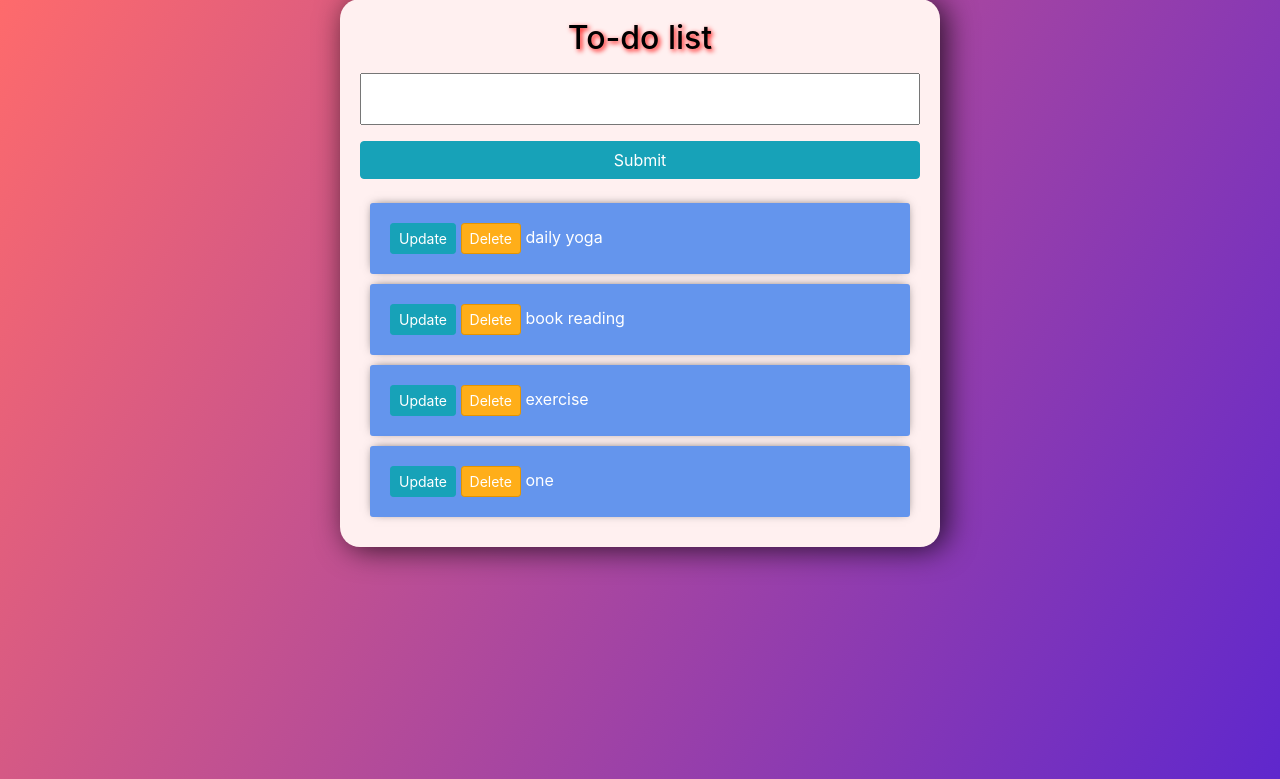
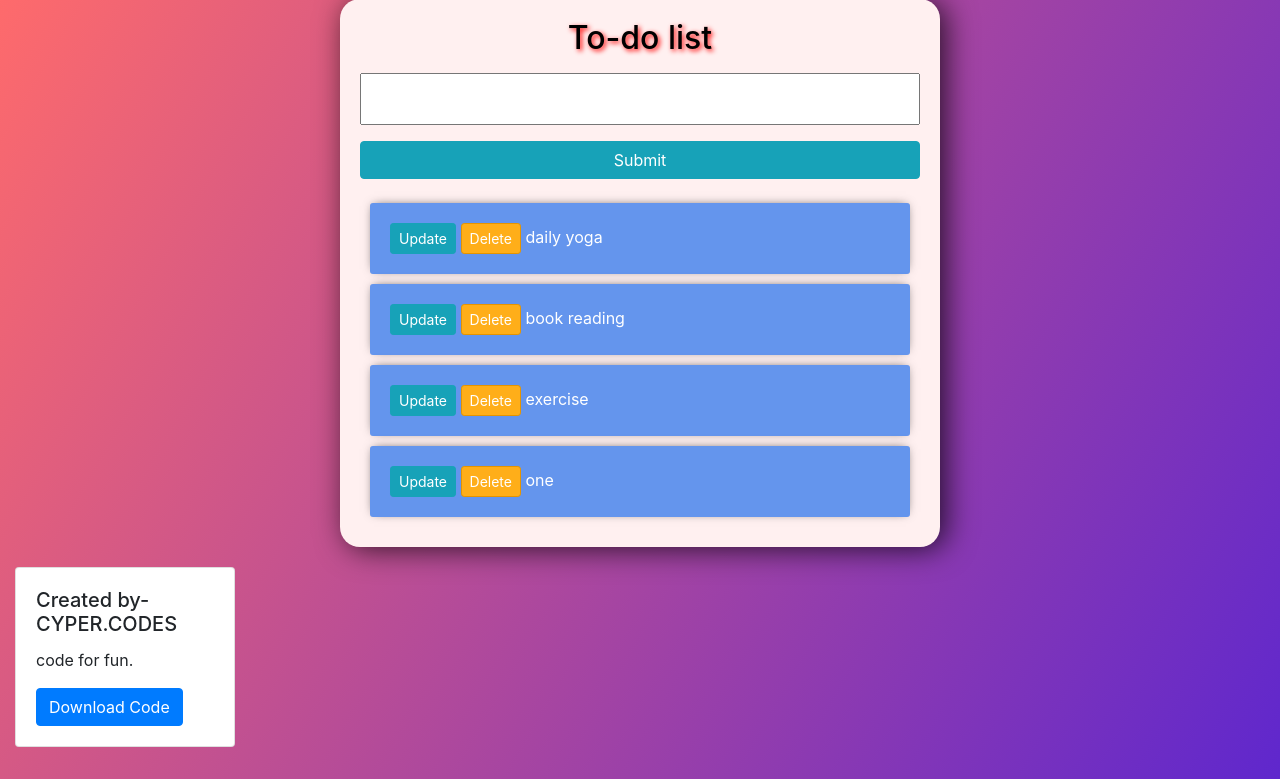
Before and after one commit to Tarun-singh98/cypher.codes.app1, a Django app: page / in a window 1280 px wide. Shown: the part 21-800 px from the top of the page. Run offline with Django 3.2, Linux system fonts and the light colour scheme; data comes from the database, SQL or seed files in the repository; some libraries are stand-ins or nearby versions.

Commit message:
Update index.htm

```diff
--- a/template/todoapp/index.htm
+++ b/template/todoapp/index.htm
@@ -89,7 +89,14 @@
             {% endfor %}
             </div>
         </div>
-
+        <div class="col-sm-6">
+            <div class="card" style="width: 220px;">
+            <div class="card-body">
+                <h5 class="card-title">Created by-CYPER.CODES</h5>
+                <p class="card-text">code for fun. </p>
+                <a href="https://github.com/Tarun-singh98/cypher.codes.app1" class="btn btn-primary">Download Code</a>
+            </div>
+        </div>
 
 
     </body>
```
